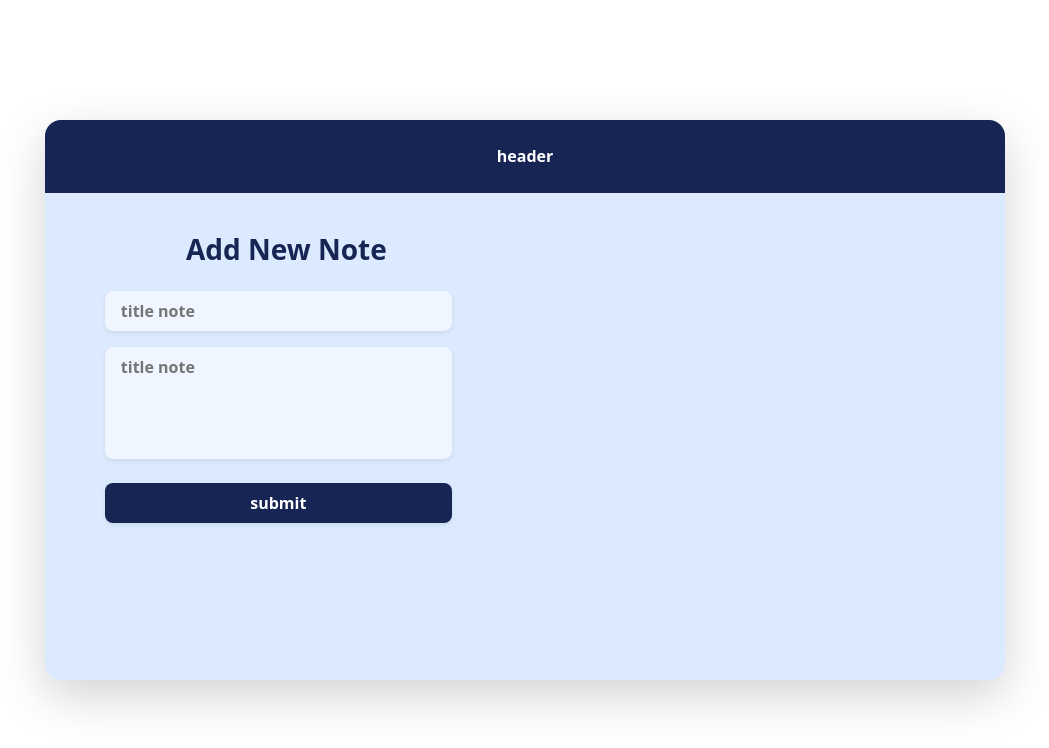
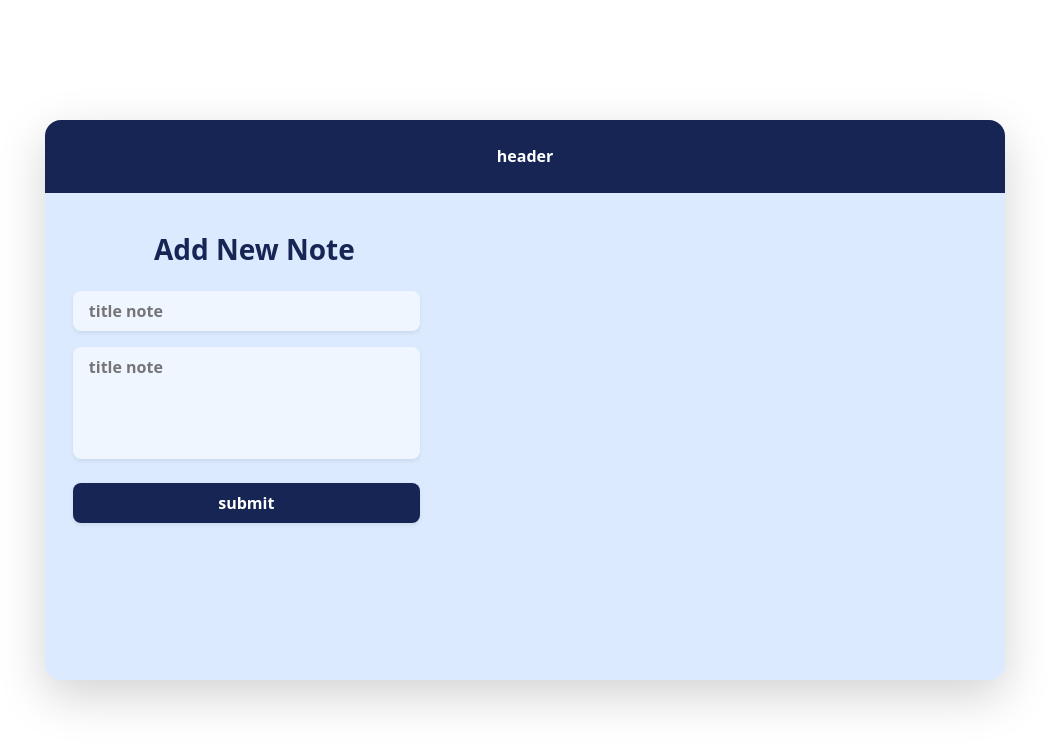
Before and after one commit to MiaadEstakhri/note-app, a React (Vite) app: page / in a window 1280 px wide. Shown: the top 748 px of the page, without its empty margins (115-1164 px from the left). Built offline with nearby package versions, Linux system fonts and the light colour scheme.

Commit message:
move noteStatus

```diff
--- a/src/App.jsx
+++ b/src/App.jsx
@@ -31,11 +31,11 @@ function App() {
           header
         </section>
         <section className="col-12 d-flex my-4 px-2 px-sm-3">
-          <NoteStatus notes={notes} />
           <div className="col-5 d-flex justify-content-center ">
             <AddNewNote onAddNote={handleAddNote} />
           </div>
           <div className="col-7 ">
+            <NoteStatus notes={notes} />
             <NoteList
               notes={notes}
               onCompleted={handleCompleteNote}
```
